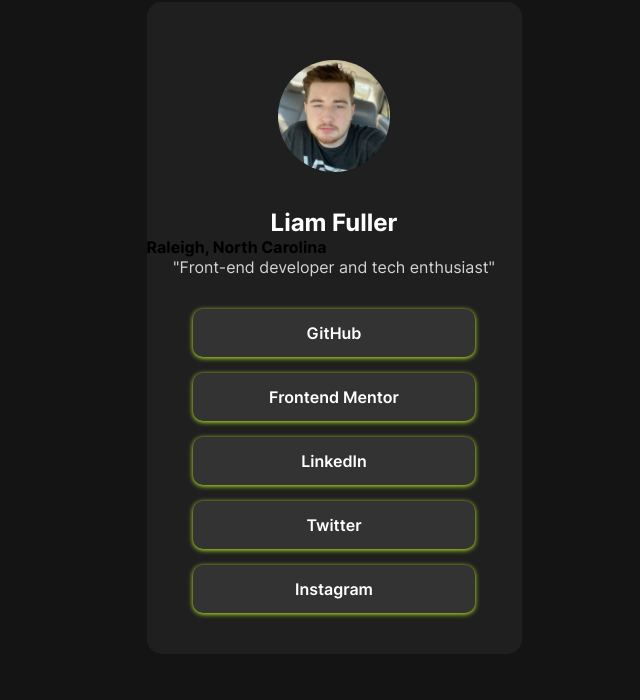
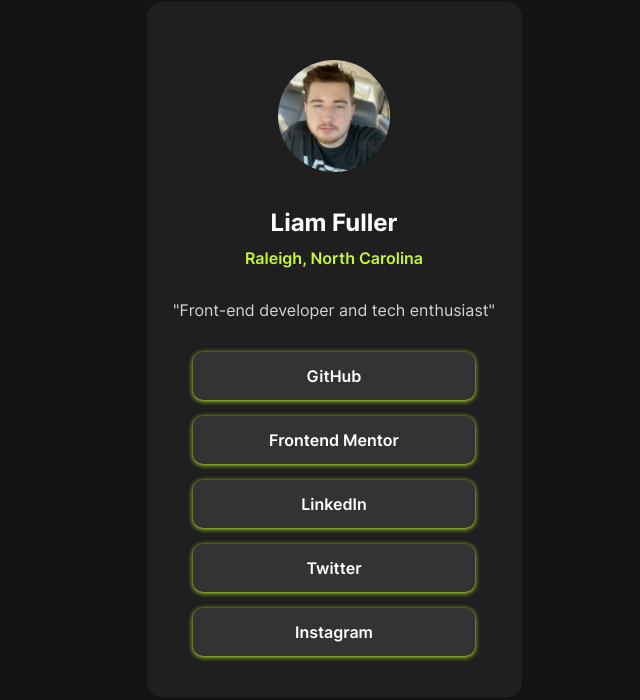
Before and after one commit to LiamF627/Social-Links-Profile, a plain HTML site: page index.html in a window 1280 px wide. Shown: the part 158-858 px from the top of the page, without its empty margins (306-946 px from the left). Drawn offline with Linux system fonts and the light colour scheme.

Commit message:
Update index.html

```diff
--- a/index.html
+++ b/index.html
@@ -17,7 +17,7 @@
 
     <div id="profileText">
       <h1>Liam Fuller</h1>
-      <h4>Raleigh, North Carolina</h4>
+      <h2>Raleigh, North Carolina</h2>
       <p>"Front-end developer and tech enthusiast"</p>
     </div>
 
```
